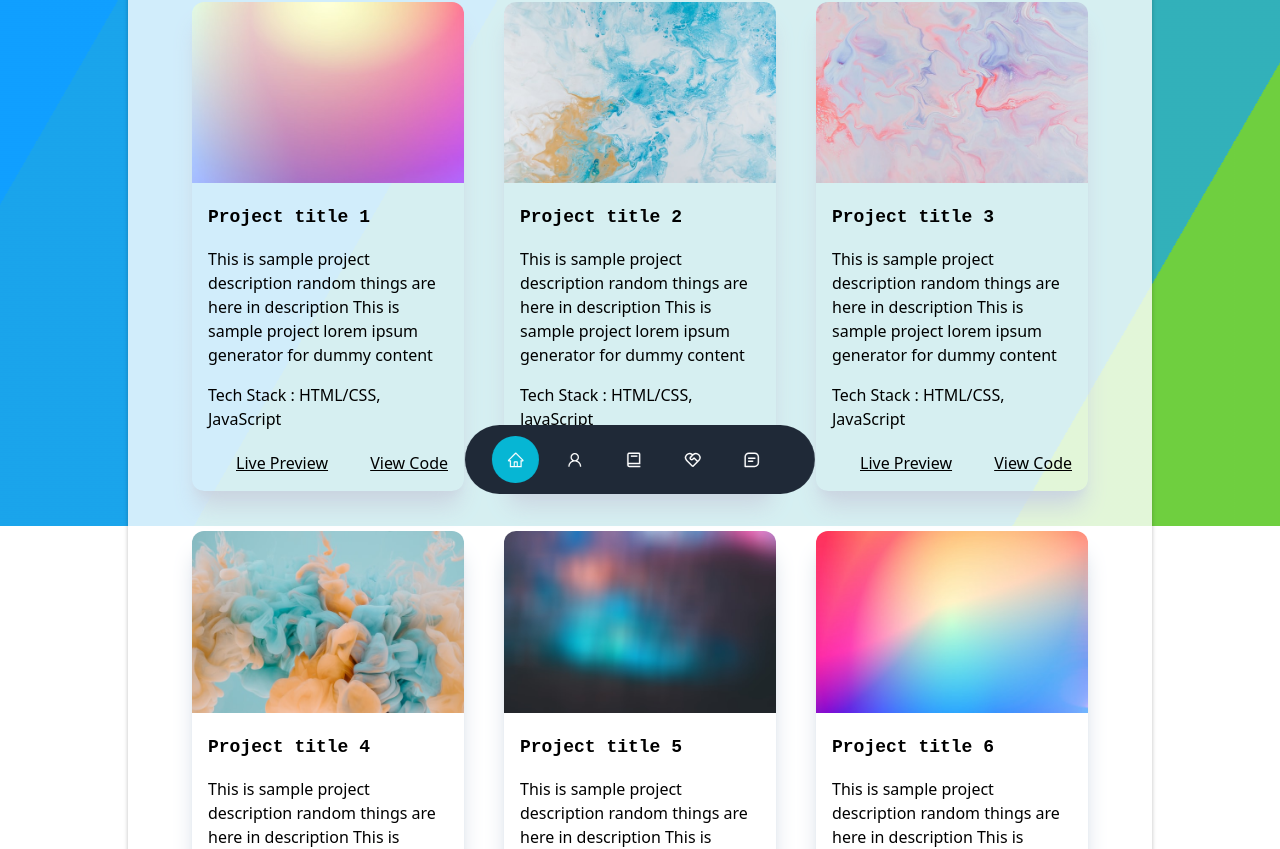
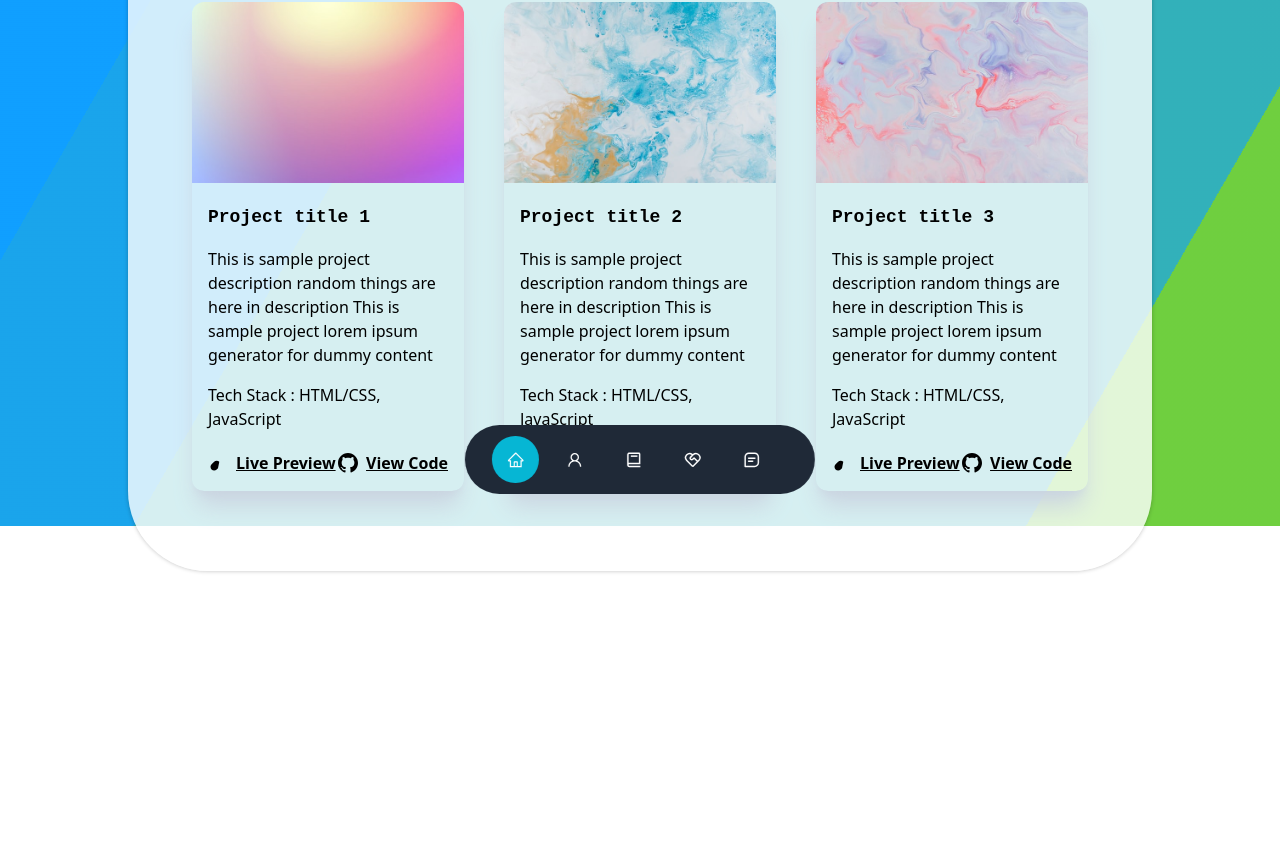
Before and after one commit to codecShivam/portfolio-shivam, a React (Vite) app: page /projects in a window 1280 px wide. Shown: the part 274-1123 px from the top of the page. After the commit the page ends 925 px from the top, so only its background shows below. Built offline with nearby package versions, Linux system fonts and the light colour scheme.

Commit message:
added some hover animations

```diff
--- a/src/components/Project.tsx
+++ b/src/components/Project.tsx
@@ -18,10 +18,12 @@ const Project: React.FC<ProjectProps> = ({
     githubLink,
 }) => {
     return (
-        <article className="rounded-xl mt-10 overflow-hidden shadow-xl shadow-slate-300 dark:shadow-slate-900">
-            <img src={image} className="w-full" alt="" loading="lazy" />
-            <div className="dark:bg-dark-card p-4">
-                <h1 className="dark:text-light-heading font-semibold text-lg pt-1">{title}</h1>
+        <article className="rounded-xl  mt-10 mb-20 overflow-y-hidden shadow-xl shadow-slate-300 dark:shadow-slate-900">
+          <div className="relative overflow-hidden transform transition-transform duration-300 hover:scale-110">
+        <img src={image} className="w-full" alt="" loading="lazy" />
+      </div>
+            <div className="dark:bg-dark-card  p-4">
+                <h1 className="dark:text-light-heading  font-semibold text-lg pt-1">{title}</h1>
                 <p className="text-content pt-4 font-light">{description}</p>
                 <h3 className="text-dark-heading dark:text-light-heading font-medium pt-4">
                     Tech Stack : <span className="font-light">{techstack}</span>
@@ -33,7 +35,7 @@ const Project: React.FC<ProjectProps> = ({
                             width="20"
                             height="20"
                             viewBox="0 0 20 20"
-                            fill="none"
+                            fill="#000"
                             xmlns="http://www.w3.org/2000/svg"
                         >
                             <path
@@ -46,7 +48,7 @@ const Project: React.FC<ProjectProps> = ({
                             href={previewLink}
                             target="_blank"
                             rel="noreferrer noopener"
-                            className="underline pl-2 font-light dark:text-white"
+                            className="underline  pl-2 font-semibold shadow-2xl "
                         >
                             Live Preview
                         </a>
@@ -57,7 +59,7 @@ const Project: React.FC<ProjectProps> = ({
                             width="20"
                             height="20"
                             viewBox="0 0 20 20"
-                            fill="none"
+                            fill="#000"
                             xmlns="http://www.w3.org/2000/svg"
                         >
                             <path
@@ -70,7 +72,7 @@ const Project: React.FC<ProjectProps> = ({
                             href={githubLink}
                             target="_blank"
                             rel="noreferrer noopener"
-                            className="underline pl-2 font-light dark:text-white"
+                            className="underline pl-2 font-semibold"
                         >
                             View Code
                         </a>
--- a/src/pages/projects/Details.tsx
+++ b/src/pages/projects/Details.tsx
@@ -1,9 +1,6 @@
 import projectImage1 from "../../assets/project1.jpg";
 import projectImage2 from "../../assets/project2.jpg";
 import projectImage3 from "../../assets/project3.jpg";
-import projectImage4 from "../../assets/project4.jpg";
-import projectImage5 from "../../assets/project5.jpg";
-import projectImage6 from "../../assets/project6.jpg";
 
 // Enter your Project Details here
 export const projectDetails = [
@@ -33,32 +30,5 @@ project lorem ipsum generator for dummy content`,
     techstack: "HTML/CSS, JavaScript",
     previewLink: "https://google.com",
     githubLink: "https://github.com",
-  },
-  {
-    title: "Project title 4",
-    image: projectImage4,
-    description: `This is sample project description random things are here in description This is sample
-project lorem ipsum generator for dummy content`,
-    techstack: "HTML/CSS, JavaScript",
-    previewLink: "https://google.com",
-    githubLink: "https://github.com",
-  },
-  {
-    title: "Project title 5",
-    image: projectImage5,
-    description: `This is sample project description random things are here in description This is sample
-project lorem ipsum generator for dummy content`,
-    techstack: "HTML/CSS, JavaScript",
-    previewLink: "https://google.com",
-    githubLink: "https://github.com",
-  },
-  {
-    title: "Project title 6",
-    image: projectImage6,
-    description: `This is sample project description random things are here in description This is sample
-project lorem ipsum generator for dummy content`,
-    techstack: "HTML/CSS, JavaScript",
-    previewLink: "https://google.com",
-    githubLink: "https://github.com",
-  },
+  }
 ];
--- a/src/pages/projects/Projects.tsx
+++ b/src/pages/projects/Projects.tsx
@@ -38,13 +38,13 @@ const About: React.FC = () => {
         id="about"
       >
         <div className="content pt-12">
-          <div className="mx-auto  px-16">
-            <main className="container mx-auto max-width pt-10 mb-20">
+          <div className="mx-auto   px-16">
+            <main className="container  mx-auto max-width pt-10 mb-20">
               <section>
                 <h1 className="text-2xl text-dark-heading dark:text-light-heading md:text-4xl xl:text-5xl xl:leading-tight font-bold">
                   Projects
                 </h1>
-                <div className="grid grid-cols-1 md:grid-cols-2 lg:grid-cols-3 gap-x-10">
+                <div className="grid   grid-cols-1 md:grid-cols-2 lg:grid-cols-3 gap-x-10">
                   {projectDetails.map(
                     ({
                       title,
```
